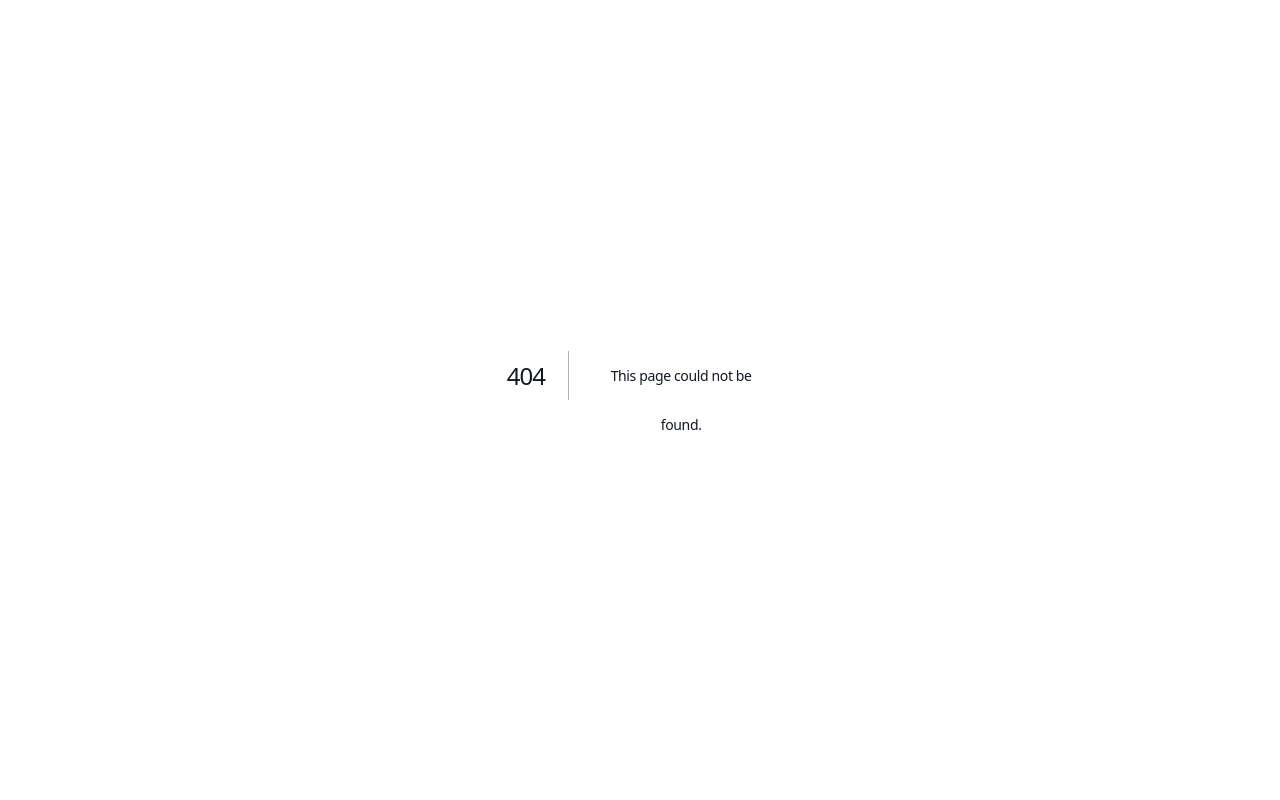
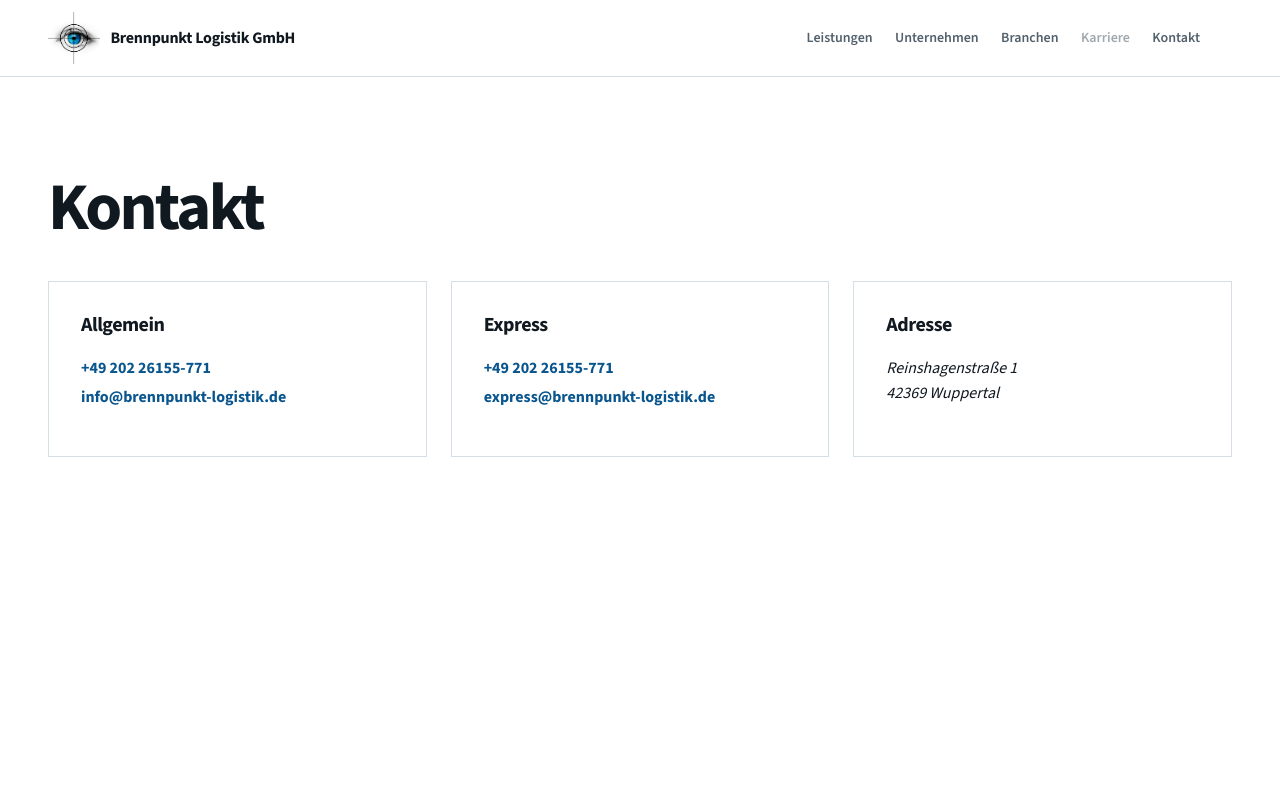
Before and after one commit to CornerDesign-Dominic/BPL-WEB, a Next.js app: page /kontakt in a window 1280 px wide. Before the commit this address had no page. Shown: the top 800 px of the page. Built offline with nearby package versions, Linux system fonts and the light colour scheme.

Commit message:
Move contact information to dedicated page

```diff
--- a/src/app/globals.css
+++ b/src/app/globals.css
@@ -93,14 +93,12 @@ h1, h2, h3, h4, p { margin-top: 0; }
 .hero { border-bottom: 1px solid var(--color-border); background: var(--color-background); }
 .hero__content { display: flex; min-height: clamp(18rem, 35vh, 23rem); flex-direction: column; align-items: flex-start; justify-content: center; padding-block: var(--space-5); }
 .eyebrow { margin-bottom: var(--space-2); color: var(--color-primary-dark); font-size: var(--text-xs); font-weight: 800; letter-spacing: 0.125em; line-height: 1.2; text-transform: uppercase; }
-.eyebrow--light { color: var(--color-primary-light); }
 h1, h2, h3, h4 { color: var(--color-text); font-weight: 700; letter-spacing: -0.026em; }
 h1 { max-width: 18ch; margin-bottom: 0.2rem; font-size: clamp(2.6rem, 5.2vw, 4.65rem); letter-spacing: -0.04em; line-height: 1.02; }
 h2 { max-width: 23ch; margin-bottom: var(--space-3); font-size: var(--text-xl); line-height: var(--line-height-heading); }
 h3 { margin-bottom: var(--space-2); font-size: 1.25rem; line-height: 1.22; }
 .hero__subheadline { margin: 0 0 var(--space-3); color: var(--color-primary-dark); font-size: clamp(1.2rem, 2vw, 1.5rem); font-weight: 600; }
 .hero__intro { max-width: 43rem; margin-bottom: var(--space-4); color: var(--color-text-muted); font-size: var(--text-lg); }
-.hero__actions, .contact-cta__actions { display: flex; flex-wrap: wrap; gap: var(--space-2); }
 
 .button { display: inline-flex; min-height: 3rem; align-items: center; justify-content: center; padding: 0.75rem 1.125rem; border: 1px solid transparent; border-radius: var(--radius-small); font-size: var(--text-sm); font-weight: 700; transition: background-color var(--transition-fast), border-color var(--transition-fast), color var(--transition-fast); }
 .button--primary { color: var(--color-background); background: var(--color-primary); }
@@ -166,7 +164,6 @@ h3 { margin-bottom: var(--space-2); font-size: 1.25rem; line-height: 1.22; }
 .postal-code-autocomplete__list { position: absolute; z-index: 2; right: 0; left: 0; margin: 0.25rem 0 0; padding: 0.25rem; border: 1px solid var(--color-border); border-radius: var(--radius-small); background: var(--color-background); list-style: none; }
 .postal-code-autocomplete__list button { width: 100%; padding: 0.5rem; border: 0; background: transparent; cursor: pointer; text-align: left; }
 .postal-code-autocomplete__list button:hover { background: var(--color-surface); }
-.field-error { margin: var(--space-1) 0 0; color: #b42318; font-size: var(--text-sm); font-weight: 600; }
 .privacy-check { display: flex; align-items: flex-start; gap: var(--space-2); margin-top: var(--space-4); color: var(--color-text-muted); font-size: var(--text-sm); }
 .privacy-check input { width: 1.125rem; height: 1.125rem; flex: 0 0 auto; margin-top: 0.1875rem; accent-color: var(--color-primary); }
 .honeypot, .visually-hidden { position: absolute; width: 1px; height: 1px; overflow: hidden; clip: rect(0 0 0 0); white-space: nowrap; }
@@ -216,18 +213,6 @@ h3 { margin-bottom: var(--space-2); font-size: 1.25rem; line-height: 1.22; }
 .industry-card { min-height: 11rem; padding: var(--space-4); border: 1px solid var(--color-border); border-radius: var(--radius-small); background: var(--color-background); }
 .industry-card p { margin-bottom: 0; color: var(--color-text-muted); font-size: var(--text-sm); }
 
-.contact-cta { padding-block: var(--space-10); color: var(--color-background); background: var(--color-primary-dark); scroll-margin-top: var(--header-height); }
-.contact-cta h2 { margin-bottom: 0; color: var(--color-background); }
-.contact-cta__inner { display: grid; grid-template-columns: minmax(0, 0.9fr) minmax(17rem, 1.1fr); align-items: start; gap: var(--space-8); }
-.contact-cta__content > p { max-width: 39rem; margin-bottom: var(--space-4); color: var(--color-primary-light); }
-.contact-cta .button--secondary { color: var(--color-primary-dark); border-color: var(--color-background); background: var(--color-background); }
-.contact-cta .button--secondary:hover { color: var(--color-background); background: transparent; }
-.contact-details { display: grid; margin-top: var(--space-5); padding-top: var(--space-4); border-top: 1px solid rgb(255 255 255 / 35%); grid-template-columns: repeat(2, minmax(0, 1fr)); gap: var(--space-3); }
-.contact-details div { display: grid; gap: 0.125rem; }
-.contact-details span { margin-bottom: var(--space-1); color: var(--color-primary-light); font-size: var(--text-xs); font-weight: 800; letter-spacing: 0.08em; text-transform: uppercase; }
-.contact-details a { font-size: var(--text-sm); font-weight: 700; }
-.contact-details a:hover { text-decoration: underline; }
-
 .site-footer { overflow: hidden; border-top: 1px solid var(--color-border); background: var(--color-background); }
 .site-footer__skyline { height: clamp(4.5rem, 16vw, 13rem); pointer-events: none; background-image: url("/images/branding/wuppertal-skyline.jpg"); background-repeat: no-repeat; background-position: center bottom; background-size: 100% auto; }
 .site-footer__bar { background: #000000; }
@@ -242,6 +227,12 @@ h3 { margin-bottom: var(--space-2); font-size: 1.25rem; line-height: 1.22; }
 .legal-page { min-height: calc(100vh - var(--header-height)); padding-block: var(--space-12); }
 .legal-page h1 { margin-bottom: var(--space-3); }
 .legal-page p { max-width: 42rem; color: var(--color-text-muted); }
+.contact-page__details { display: grid; margin-top: var(--space-5); grid-template-columns: repeat(3, minmax(0, 1fr)); gap: var(--space-3); }
+.contact-page__group { display: grid; align-content: start; gap: 0.25rem; min-height: 11rem; padding: var(--space-4); border: 1px solid var(--color-border); }
+.contact-page__group h2 { margin-bottom: var(--space-2); font-size: 1.25rem; }
+.contact-page__group p { margin: 0; }
+.contact-page__group a { color: var(--color-primary-dark); font-weight: 700; }
+.contact-page__group a:hover { text-decoration: underline; text-underline-offset: 0.2em; }
 .text-link { display: inline-flex; color: var(--color-primary-dark); font-size: var(--text-sm); font-weight: 700; text-decoration: underline; text-underline-offset: 0.2em; }
 
 @media (max-width: 68rem) {
@@ -261,7 +252,7 @@ h3 { margin-bottom: var(--space-2); font-size: 1.25rem; line-height: 1.22; }
   .site-navigation a, .site-navigation__disabled { font-size: 1rem; }
   .site-navigation__request { display: inline-flex; min-height: 2.875rem; align-items: center; padding: 0.625rem 0.875rem; color: var(--color-background) !important; background: var(--color-primary); }
   .site-navigation__request:hover { color: var(--color-background) !important; background: var(--color-primary-dark); }
-  .company-layout, .contact-cta__inner { grid-template-columns: 1fr; }
+  .company-layout { grid-template-columns: 1fr; }
   .company-layout { gap: var(--space-3); }
   .company-layout__index { grid-template-columns: auto auto auto; align-items: baseline; justify-content: start; gap: var(--space-2); }
   .company-layout__index strong { font-size: 3.5rem; }
@@ -276,8 +267,6 @@ h3 { margin-bottom: var(--space-2); font-size: 1.25rem; line-height: 1.22; }
 @media (max-width: 38rem) {
   .page-container, .site-header__inner, .site-footer__inner { width: min(100% - 2rem, var(--content-width)); }
   .hero__content { min-height: 0; padding-block: var(--space-8); }
-  .hero__actions, .contact-cta__actions { width: 100%; }
-  .hero__actions .button, .contact-cta__actions .button { width: 100%; }
   .transport-request-section { padding-block: var(--space-4) var(--space-8); }
   .transport-request-box { padding: var(--space-3); }
   .transport-request-box form { grid-template-rows: minmax(28rem, 1fr) auto auto; }
@@ -285,7 +274,7 @@ h3 { margin-bottom: var(--space-2); font-size: 1.25rem; line-height: 1.22; }
   .request-step-content--shipment { height: auto; min-height: 25rem; }
   .request-step-content--contact { height: auto; min-height: 25rem; }
   .request-step-content--summary { height: auto; min-height: 25rem; }
-  .transport-type-grid, .route-grid, .request-form-grid, .shipment-form-grid, .shipment-time-grid, .shipment-dimensions, .summary-grid, .company-points, .industry-grid, .contact-details, .site-footer__inner { grid-template-columns: 1fr; }
+  .transport-type-grid, .route-grid, .request-form-grid, .shipment-form-grid, .shipment-time-grid, .shipment-dimensions, .summary-grid, .company-points, .industry-grid, .contact-page__details, .site-footer__inner { grid-template-columns: 1fr; }
   .transport-type-card { min-height: 6.5rem; padding: var(--space-2); }
   .request-form-grid--full label:first-child { grid-column: auto; }
   .request-form-grid__full { grid-column: auto; }
--- /dev/null
+++ b/src/app/kontakt/page.tsx
@@ -0,0 +1,38 @@
+import type { Metadata } from "next";
+import { Footer } from "@/components/layout/Footer";
+import { Header } from "@/components/layout/Header";
+
+export const metadata: Metadata = {
+  title: "Kontakt | Brennpunkt Logistik GmbH",
+  description: "Kontaktdaten der Brennpunkt Logistik GmbH für allgemeine und zeitkritische Transportanfragen.",
+};
+
+export default function KontaktPage() {
+  return (
+    <div className="site-shell">
+      <Header />
+      <main className="legal-page contact-page">
+        <div className="page-container">
+          <h1>Kontakt</h1>
+          <div className="contact-page__details">
+            <section className="contact-page__group" aria-labelledby="contact-general-title">
+              <h2 id="contact-general-title">Allgemein</h2>
+              <a href="tel:+4920226155771">+49 202 26155-771</a>
+              <a href="mailto:info@brennpunkt-logistik.de">info@brennpunkt-logistik.de</a>
+            </section>
+            <section className="contact-page__group" aria-labelledby="contact-express-title">
+              <h2 id="contact-express-title">Express</h2>
+              <a href="tel:+4920226155771">+49 202 26155-771</a>
+              <a href="mailto:express@brennpunkt-logistik.de">express@brennpunkt-logistik.de</a>
+            </section>
+            <section className="contact-page__group" aria-labelledby="contact-address-title">
+              <h2 id="contact-address-title">Adresse</h2>
+              <address>Reinshagenstraße 1<br />42369 Wuppertal</address>
+            </section>
+          </div>
+        </div>
+      </main>
+      <Footer />
+    </div>
+  );
+}
--- a/src/app/page.tsx
+++ b/src/app/page.tsx
@@ -1,7 +1,6 @@
 import { Footer } from "@/components/layout/Footer";
 import { Header } from "@/components/layout/Header";
 import { CompanyPreview } from "@/components/sections/CompanyPreview";
-import { ContactCta } from "@/components/sections/ContactCta";
 import { Hero } from "@/components/sections/Hero";
 import { Industries } from "@/components/sections/Industries";
 import { ServicesOverview } from "@/components/sections/ServicesOverview";
@@ -17,7 +16,6 @@ export default function Home() {
         <Industries />
         <ServicesOverview />
         <CompanyPreview />
-        <ContactCta />
       </main>
       <Footer />
     </div>
--- a/src/components/layout/Footer.tsx
+++ b/src/components/layout/Footer.tsx
@@ -22,6 +22,7 @@ export function Footer() {
           <div className="site-footer__legal">
             <p className="site-footer__claim">permanent · konsequent · effizient</p>
             <div className="site-footer__nav" aria-label="Rechtliche Hinweise">
+              <Link href="/kontakt">Kontakt</Link>
               <Link href="/impressum">Impressum</Link>
               <Link href="/datenschutz">Datenschutz</Link>
               <Link href="/agb">AGB</Link>
--- a/src/components/layout/Header.tsx
+++ b/src/components/layout/Header.tsx
@@ -54,7 +54,7 @@ export function Header() {
           <span className="site-navigation__disabled" aria-disabled="true">
             Karriere
           </span>
-          <a href={homeLink("#kontakt")} onClick={() => setIsMenuOpen(false)}>
+          <a href="/kontakt" onClick={() => setIsMenuOpen(false)}>
             Kontakt
           </a>
           <a className="site-navigation__request" href={homeLink("#transportanfrage")} onClick={() => setIsMenuOpen(false)}>
--- a/src/components/transport-request/ContactStep.tsx
+++ b/src/components/transport-request/ContactStep.tsx
@@ -5,10 +5,6 @@ type ContactStepProps = {
   errors: FieldErrors;
   onChange: UpdateTransportRequestField;
 };
-
-function FieldError({ message }: { message?: string }) {
-  return message ? <p className="field-error" role="alert">{message}</p> : null;
-}
 
 export function ContactStep({ data, errors, onChange }: ContactStepProps) {
   return (
@@ -23,9 +19,7 @@ export function ContactStep({ data, errors, onChange }: ContactStepProps) {
         <label>Telefonnummer (optional)<input type="tel" value={data.phone} onChange={(event) => onChange("phone", event.target.value)} autoComplete="tel" /></label>
         <label className="request-form-grid__full">Nachricht (optional)<textarea value={data.message} onChange={(event) => onChange("message", event.target.value)} rows={3} /></label>
       </div>
-      <FieldError message={errors.email} />
       <label className="privacy-check"><input type="checkbox" checked={data.privacyAccepted} onChange={(event) => onChange("privacyAccepted", event.target.checked)} /> <span>Ich habe die Datenschutzhinweise und die AGB gelesen und bin mit der Verarbeitung meiner Angaben zur Bearbeitung der Anfrage einverstanden.</span></label>
-      <FieldError message={errors.privacyAccepted} />
       <label className="honeypot" aria-hidden="true">Website<input tabIndex={-1} autoComplete="off" value={data.website} onChange={(event) => onChange("website", event.target.value)} /></label>
     </div>
   );
--- a/src/components/transport-request/TransportRequestForm.tsx
+++ b/src/components/transport-request/TransportRequestForm.tsx
@@ -133,7 +133,7 @@ export function TransportRequestForm() {
         </div>
         <form noValidate onSubmit={(event) => { event.preventDefault(); if (step === 5) void submit(); }}>
           <div className={`request-step-content ${step === 3 ? "request-step-content--shipment" : step === 4 ? "request-step-content--contact" : step === 5 ? "request-step-content--summary" : ""}`}>
-            {step === 1 ? <TransportTypeStep data={data} errors={errors} onChange={updateField} /> : null}
+            {step === 1 ? <TransportTypeStep data={data} onChange={updateField} /> : null}
             {step === 2 ? <RouteStep data={data} errors={errors} onChange={updateField} /> : null}
             {step === 3 ? <ShipmentStep data={data} errors={errors} onChange={updateField} /> : null}
             {step === 4 ? <ContactStep data={data} errors={errors} onChange={updateField} /> : null}
```
Also changed, not shown: src/components/sections/ContactCta.tsx (deleted, +0 -45 lines), src/components/transport-request/RouteStep.tsx (+6 -10 lines), src/components/transport-request/ShipmentStep.tsx (+0 -11 lines), src/components/transport-request/TransportTypeStep.tsx (+3 -5 lines).
